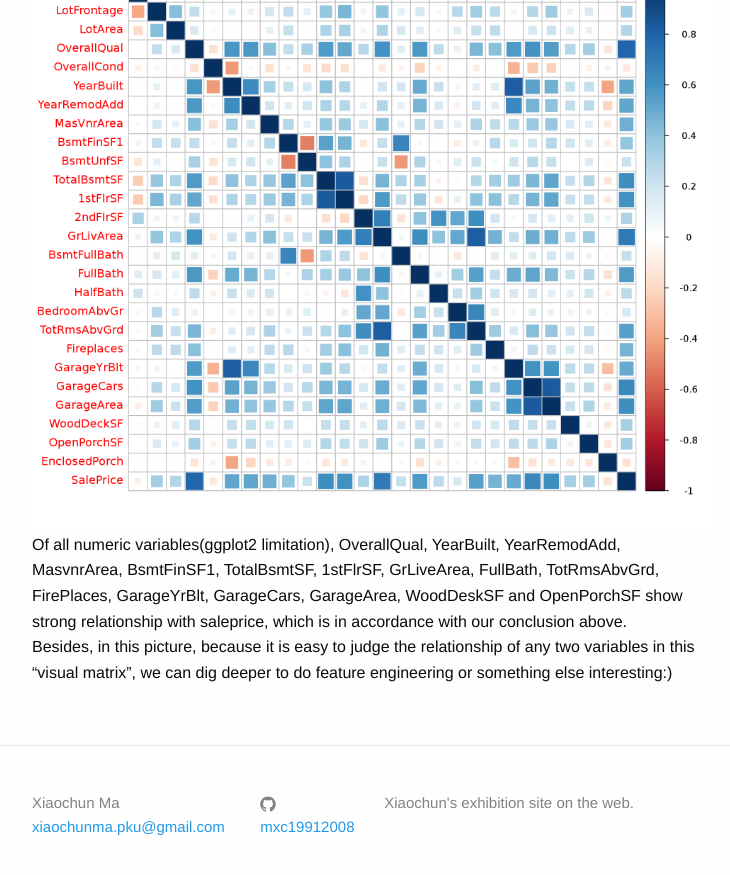
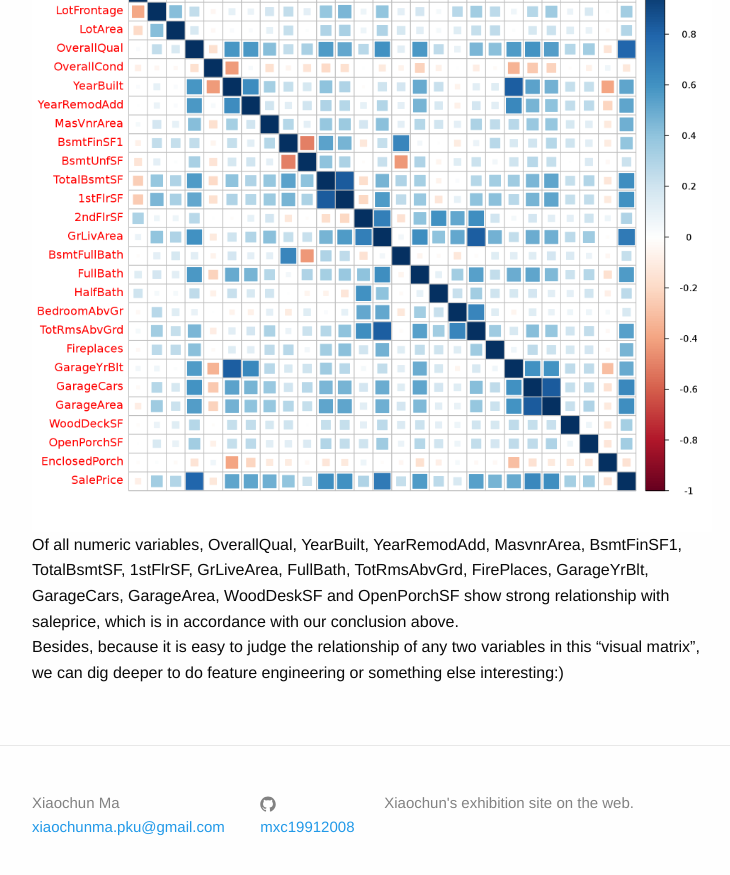
Before and after one commit to xiaochunma/mxc19912008.github.io, a Jekyll site: the page built from _posts/2016-11-24-house-price.markdown, in a window 1280 px wide and 900 px high, scrolled down 7959 px. Shown: the top 875 px of the window, without its empty margins (268-998 px from the left). Built offline with Jekyll 4.4.1, drawn with Linux system fonts in a browser that asks for light colours.

Commit message:
Update 2016-11-24-house-price.markdown

```diff
--- a/_posts/2016-11-24-house-price.markdown
+++ b/_posts/2016-11-24-house-price.markdown
@@ -37,5 +37,5 @@ This part aims to find strong-related variables amoung 80 variables to Saleprice
 <h5>2. Correlation visualization with R packages(ggplot2)</h5>
 This section is to find strong-related numeric variables amoung each other to help us assure feature selection and better relate highly related variables for feature engineering.
 <img src="\images\cor-10-1.png">
-Of all numeric variables(ggplot2 limitation), OverallQual, YearBuilt, YearRemodAdd, MasvnrArea, BsmtFinSF1, TotalBsmtSF, 1stFlrSF, GrLiveArea, FullBath, TotRmsAbvGrd, FirePlaces, GarageYrBlt, GarageCars, GarageArea, WoodDeskSF and OpenPorchSF show strong relationship with saleprice, which is in accordance with our conclusion above.
-Besides, in this picture, because it is easy to judge the relationship of any two variables in this "visual matrix", we can dig deeper to do feature engineering or something else interesting:)
+Of all numeric variables, OverallQual, YearBuilt, YearRemodAdd, MasvnrArea, BsmtFinSF1, TotalBsmtSF, 1stFlrSF, GrLiveArea, FullBath, TotRmsAbvGrd, FirePlaces, GarageYrBlt, GarageCars, GarageArea, WoodDeskSF and OpenPorchSF show strong relationship with saleprice, which is in accordance with our conclusion above.
+Besides, because it is easy to judge the relationship of any two variables in this "visual matrix", we can dig deeper to do feature engineering or something else interesting:)
```
